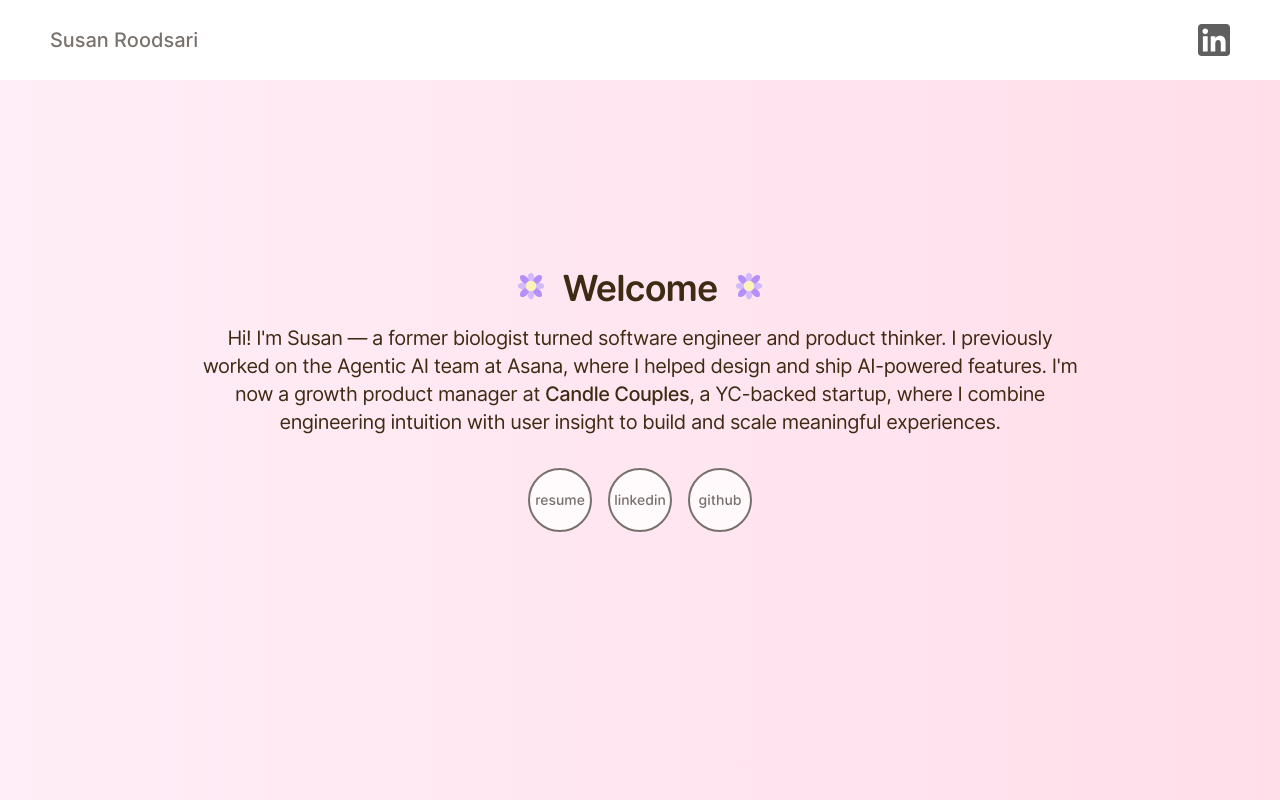
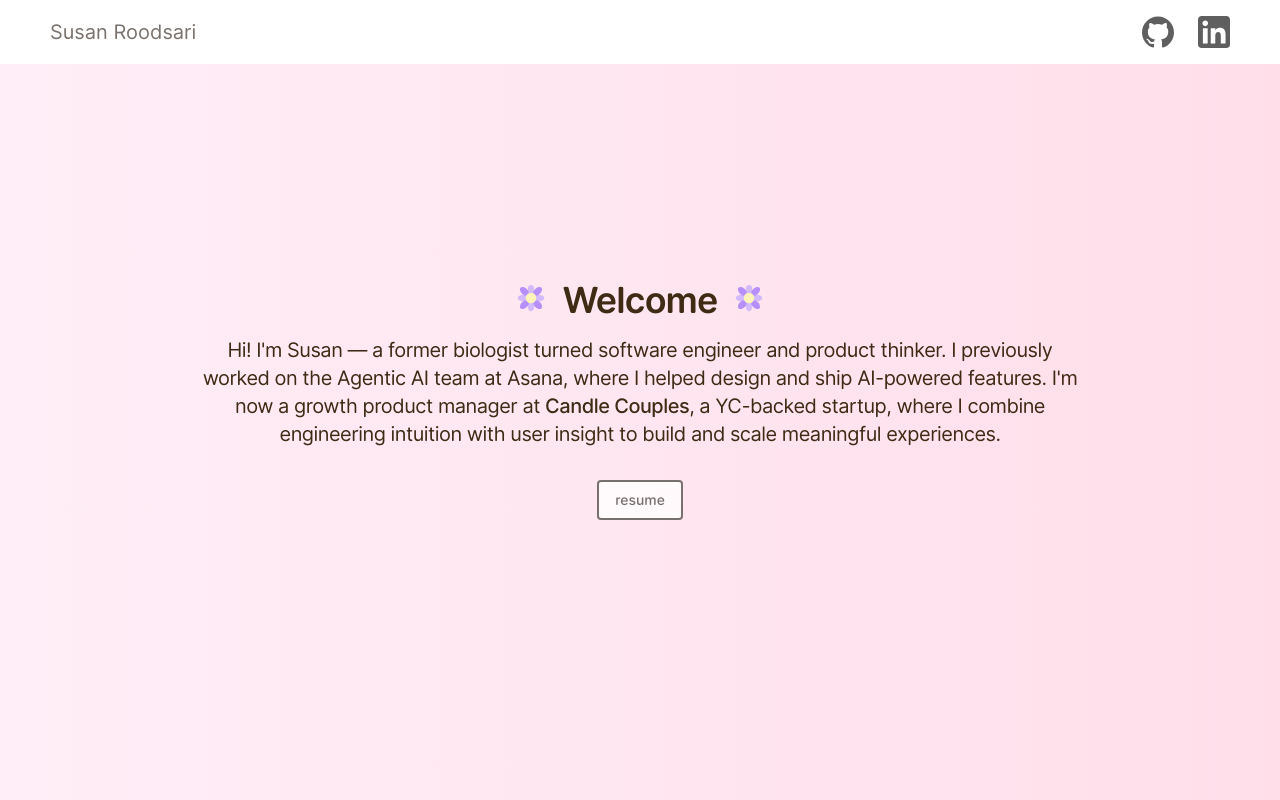
Before and after one commit to sroodsari/sroodsari.github.io, a React (Create React App) app: page / in a window 1280 px wide. Built offline with nearby package versions, Linux system fonts and the light colour scheme.

Commit message:
add github icon, modify nav bar, remove old linkedIn&github button

```diff
--- a/src/App.js
+++ b/src/App.js
@@ -1,18 +1,23 @@
 import React from 'react';
 import Flower from './Flower.js';
 import './App.css';
-import { LinkedInIcon } from './Icons.jsx';
+import { GithubIcon, LinkedInIcon } from './Icons.jsx';
 
 function App() {
   return (
     <div className="font-runde">
-      <div className="w-full fixed top-0 z-50 bg-[#ffffff] text-left py-6 flex justify-between items-center px-[50px] font-runde">
-        <h1 className="text-base sm:text-xl text-stone-500 font-medium">
+      <div className="w-full fixed top-0 z-50 bg-[#ffffff] text-left py-4 flex justify-between items-center px-[50px] font-runde">
+        <h1 className="text-base sm:text-xl text-stone-500 font-light">
           Susan Roodsari
         </h1>
-        <a href="https://linkedin.com/in/sroodsari" target="_blank" rel="noopener noreferrer">
-          <LinkedInIcon className="size-8 opacity-100 hover:opacity-70" />
-        </a>
+        <div className="flex gap-6">
+          <a href="https://github.com/sroodsari" target="_blank" rel="noopener noreferrer">
+            <GithubIcon className="size-8 opacity-100 hover:opacity-70" />
+          </a>
+          <a href="https://linkedin.com/in/sroodsari" target="_blank" rel="noopener noreferrer">
+            <LinkedInIcon className="size-8 opacity-100 hover:opacity-70" />
+          </a>
+        </div>
       </div>
       <div className="app-container relative flex flex-col justify-center items-center bg-pink-gradient text-xl  min-h-screen ">
         <div className="flex items-center mb-4">
@@ -27,18 +32,8 @@
         </p>
         <div className="flex justify-center gap-4 mt-8">
           <a href={`${process.env.PUBLIC_URL}/Resume.pdf`} target="_blank" rel="noopener noreferrer">
-            <button className="bg-white font-base hover:font-medium opacity-80 rounded-full border-2 border-stone-600 text-stone-600 hover:border-stone-800 hover:text-stone-800 size-14 sm:size-16 flex items-center justify-center text-xs sm:text-sm">
+            <button className="bg-white font-base hover:font-medium opacity-80 rounded border-2 border-stone-600 text-stone-600 hover:border-stone-800 hover:text-stone-800 px-4 py-3 sm:px-4 sm:py-2 flex items-center justify-center text-xs sm:text-sm">
               resume
-            </button>
-          </a>
-          <a href="https://linkedin.com/in/sroodsari" target="_blank" rel="noopener noreferrer">
-            <button className="bg-white font-base hover:font-medium opacity-80 rounded-full border-2 border-stone-600 text-stone-600 hover:border-stone-800 hover:text-stone-800 size-14 sm:size-16 flex items-center justify-center text-xs sm:text-sm">
-              linkedin
-            </button>
-          </a>
-          <a href="https://github.com/sroodsari" target="_blank" rel="noopener noreferrer">
-            <button className="bg-white font-base hover:font-medium opacity-80 rounded-full border-2 border-stone-600 text-stone-600 hover:border-stone-800 hover:text-stone-800 size-14 sm:size-16 flex items-center justify-center text-xs sm:text-sm">
-              github
             </button>
           </a>
         </div>
```
